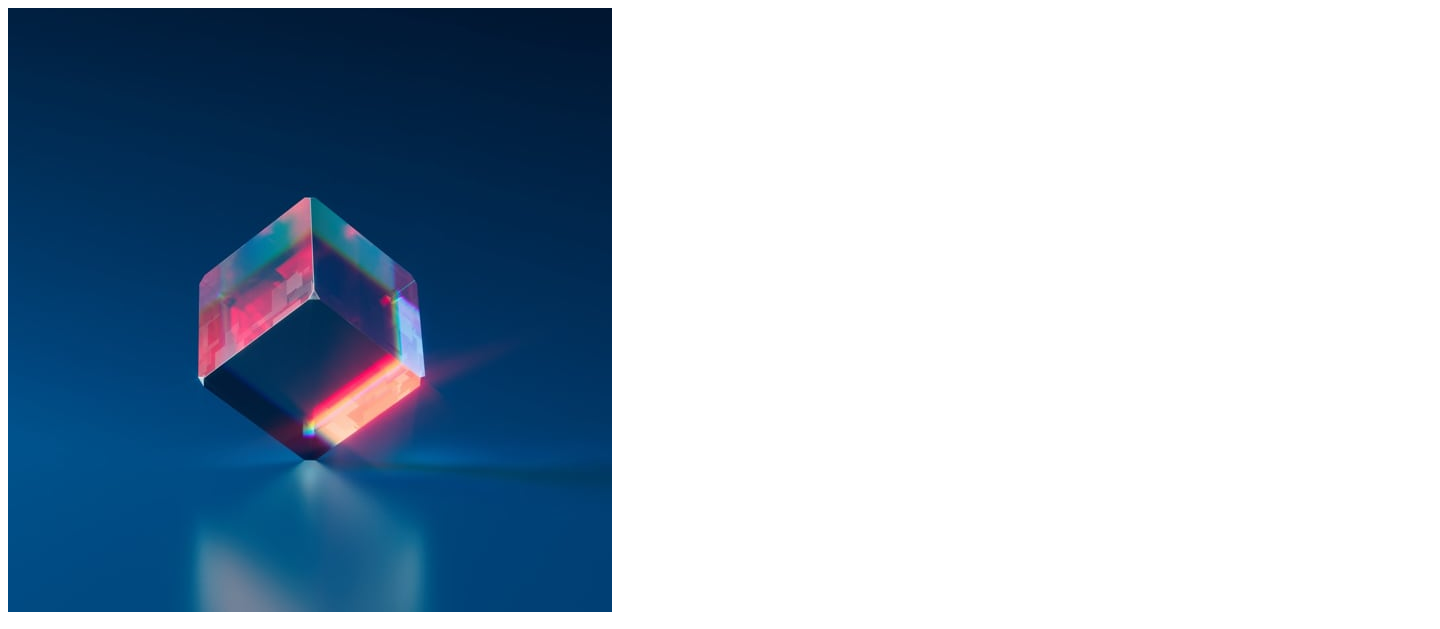
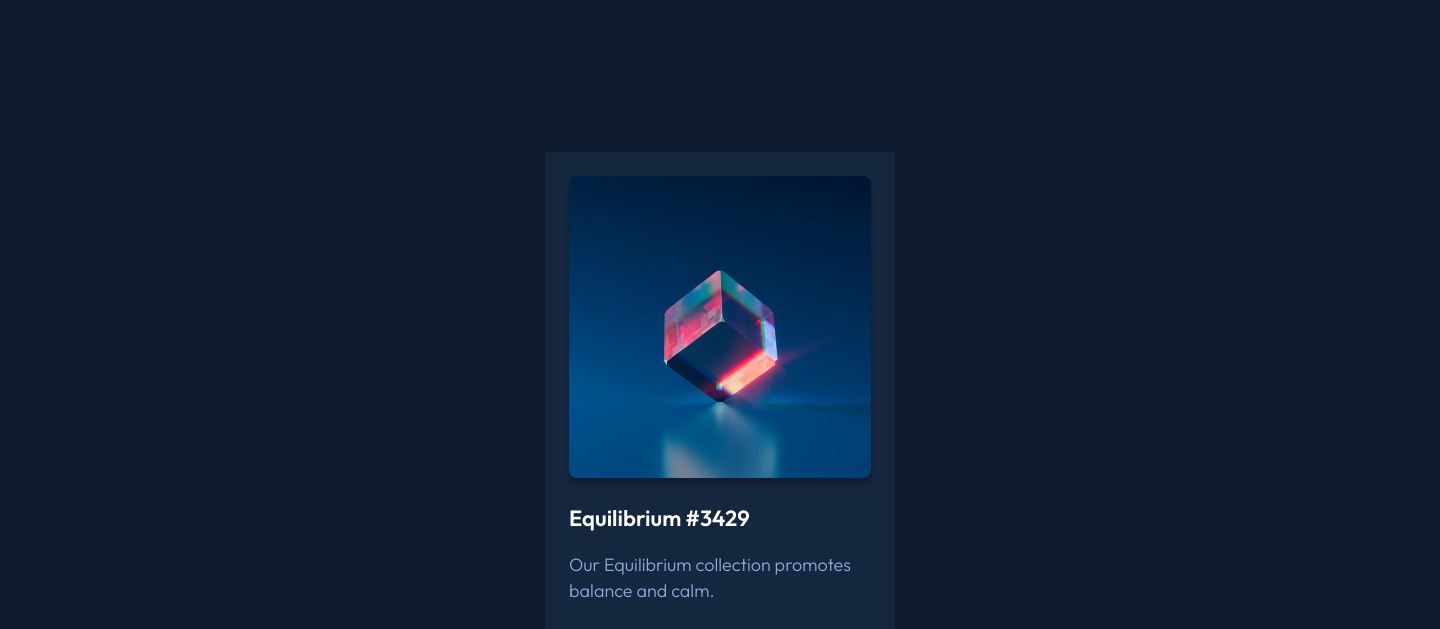
Before and after one commit to Clara-Pacheco/Front_end_mentor--project01--NFT-preview-card-component, a plain HTML site: page index.html in a window 1280 px wide. Shown: the top 629 px of the page, 1440 px wide, since content can reach past the window. Drawn offline with Linux system fonts and the light colour scheme.

Commit message:
Add new classes for html

```diff
--- a/index.html
+++ b/index.html
@@ -1,58 +1,48 @@
 <!DOCTYPE html>
 <html lang="en">
 <head>
+  <link rel="preconnect" href="https://fonts.googleapis.com">
+  <link rel="preconnect" href="https://fonts.gstatic.com" crossorigin>
   <meta charset="UTF-8">
   <meta http-equiv="X-UA-Compatible" content="IE=edge">
   <meta name="viewport" content="width=device-width, initial-scale=1.0">
   <link rel="shortcut icon" href="images/favicon-32x32.png" type="image/x-icon">
+  <link rel="stylesheet" href="CSS/reset.css">
+  <link rel="stylesheet" href="CSS/style.css">
+  <link rel="stylesheet" href="CSS/main.css">
+  <link href="https://fonts.googleapis.com/css2?family=Outfit:wght@300;400;600&display=swap" rel="stylesheet">
   <title>NFT preview card component- DESKTOP</title>
 
 </head>
 <body>
   <div class="app-container">
+    <div class="internal-container">
       <main>
-
-      <div class="purple-cube-image ">
-        <img src="images/image-equilibrium.jpg" alt="Image of a purple transparent cube inclined">
+        <div class="purple-cube-image">
+          <img  class="cube-image"src="images/image-equilibrium.jpg" alt="Image of a purple transparent cube inclined" width="302px" height="302px">
         </div>
-
         <div class="text">
           <h1>Equilibrium #3429</h1>
-        <p>Our Equilibrium collection promotes balance and calm.</p>
+          <p>Our Equilibrium collection promotes <br>
+             balance and calm.</p>
         </div>
-
+        <div class="bottom-info">
           <div class="combined_shape-leftside">
             <img src="images/icon-ethereum.svg" alt="Image of a combined shape">
             <p>0.041 ETH</p>
           </div>
-
           <div class="clock-rightside">
             <img src="images/icon-clock.svg" alt="Image of a clock">
             <p>3 days left</p>
           </div>
-
+        </div>
       </main>
-
       <img class="line" src="images/Rectangle.png" alt="Image of a line">
-
       <footer>
         <img src="images/image-avatar.png" alt="Image of an avatar">
         <p><span>Creation of</span> Jules Wyvern</p>
       </footer>
-
-
-
-
-
-
-
-
-
-
-
-
     </div>
-
-
+  </div>
 </body>
 </html>
```
Lines whose indentation alone changed are shown as unchanged.
